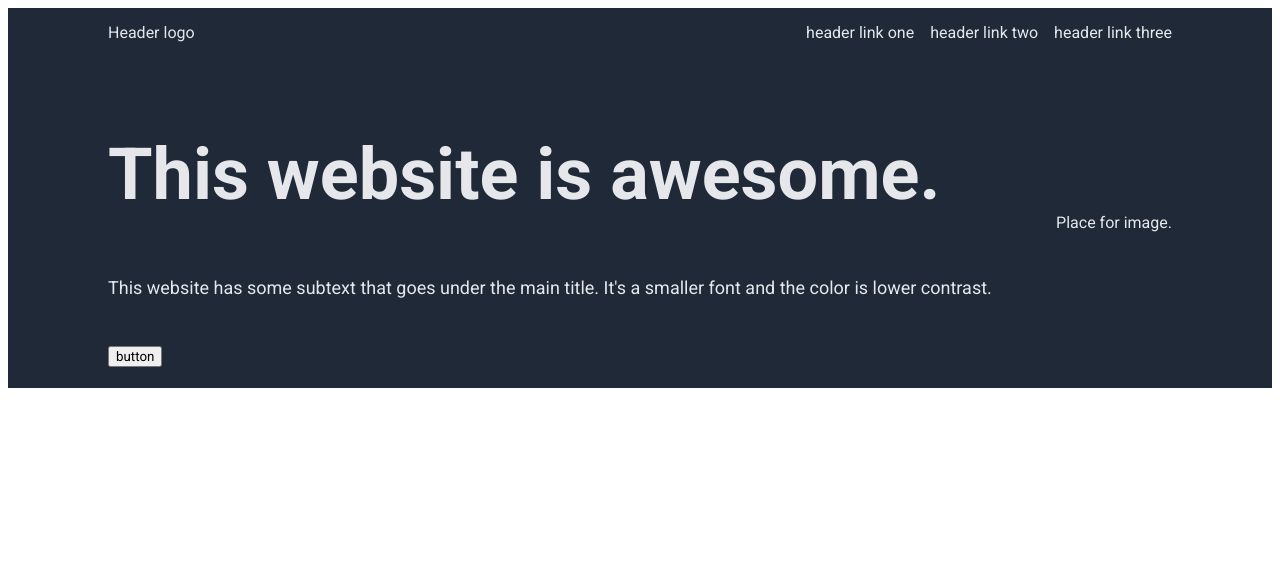
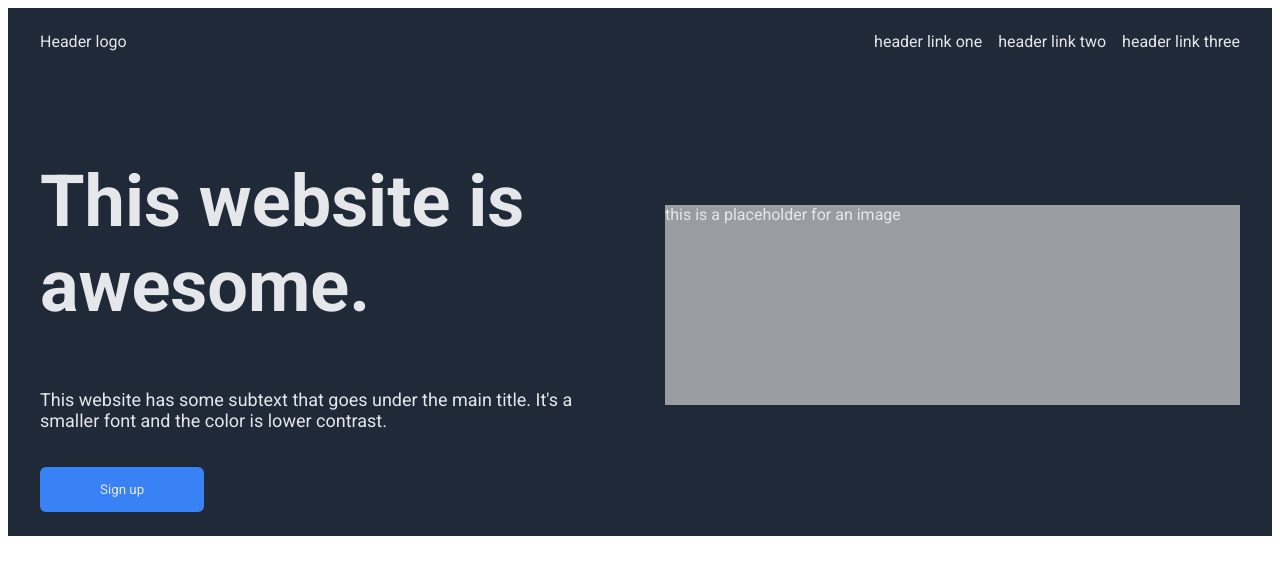
Before and after one commit to KamiBG310/landing-page, a plain HTML site: page index.html in a window 1280 px wide. Drawn offline with Linux system fonts and the light colour scheme.

Commit message:
New styling added

```diff
--- a/index.html
+++ b/index.html
@@ -1,5 +1,8 @@
 <!DOCTYPE html>
-<html lang="en"></html>
+<html lang="en">
+
+</html>
+
 <head>
   <meta charset="UTF-8">
   <title>Testing</title>
@@ -11,25 +14,31 @@
 </head>
 
 <body>
-  <header class="header">
+  <div class="container-color">
+    <div class="container-spacing">
+      <header class="header container-content">
         <div class="one">Header logo</div>
+        <div class="navigation">
+          <div>header link one</div>
+          <div>header link two</div>
+          <div>header link three</div>
+        </div>
+      </header>
 
-    <div class="navigation">
-      <div class="two">header link one</div>
-      <div class="three">header link two</div>
-      <div class="four">header link three</div>
+      <section class="hero-section container-content">
+        <div class="main-text" style="font-size:48px">
+          <h1>This website is awesome.</h1>
+          <p style="font-size:18px">This website has some subtext that goes under the main title. It's a smaller font
+            and the color is lower contrast.</p>
+          <button class="button" type="button">Sign up</button>
+        </div>
+        <div class="placeholder">this is a placeholder for an image</div>
+      </section>
+    </div>
   </div>
 
-  </header>
 
-  <section class="hero-section">
-    <div style="font-size:48px">
-      <h1>This website is awesome.</h1>
-      <p style="font-size:18px">This website has some subtext that goes under the main title. It's a smaller font and the color is lower contrast.</p>
-      <button>button</button>
   </div>
-    <div class="five">Place for image.</div>
-    </section>
 </body>
 <!-- </div>
     <div class="hero">
@@ -55,4 +64,5 @@
     </div>
     <div class="footer"></div> -->
 </body>
+
 </html>
--- a/main.css
+++ b/main.css
@@ -2,13 +2,27 @@
   font-family: "Roboto", serif;
 }
 
+.container-color {
+  background: #1F2937;
+  color: #E5E7EB;
+}
+
+.container-spacing {
+  display: flex;
+  flex-direction: column;
+  align-items: center;
+}
+
+.container-content {
+  max-width: 1200px;
+  padding: 24px 0px;
+}
+
 .header {
+  width: 100%;
   display: flex;
   justify-content: space-between;
   align-items: center;
-    background: #1F2937;
-    color:  #E5E7EB;
-    padding: 15px 100px;
 }
 
 /* this selector selects all divs inside of .flex-container */
@@ -18,20 +32,33 @@
 }
 
 .hero-section {
+  width: 100%;
   display: flex;
   justify-content: space-between;
   align-items: center;
-    background: #1F2937;
-    color:  #E5E7EB;
-    padding: 15px 100px;
+  gap: 50px;
 }
 
-.header-logo {
-    font-size: 24px;
-    color: #F9FAF8
+.main-text {
+  flex: 1 1 0;
 }
 
-.text {
-    font-size: 18px;
-    color: #E5E7EB
+.placeholder {
+  background: #999ca1;
+  height: 200px;
+  flex: 1 1 0;
 }
+
+.button {
+  border: none;
+  color: #E5E7EB;
+  background-color: #3882F6;
+  padding: 15px 60px;
+  border-radius: 6px;
+  cursor: pointer;
+  opacity: 1;
+}
+
+.button:hover {
+  opacity: 0.6;
+}
```
Lines whose indentation alone changed are shown as unchanged.
